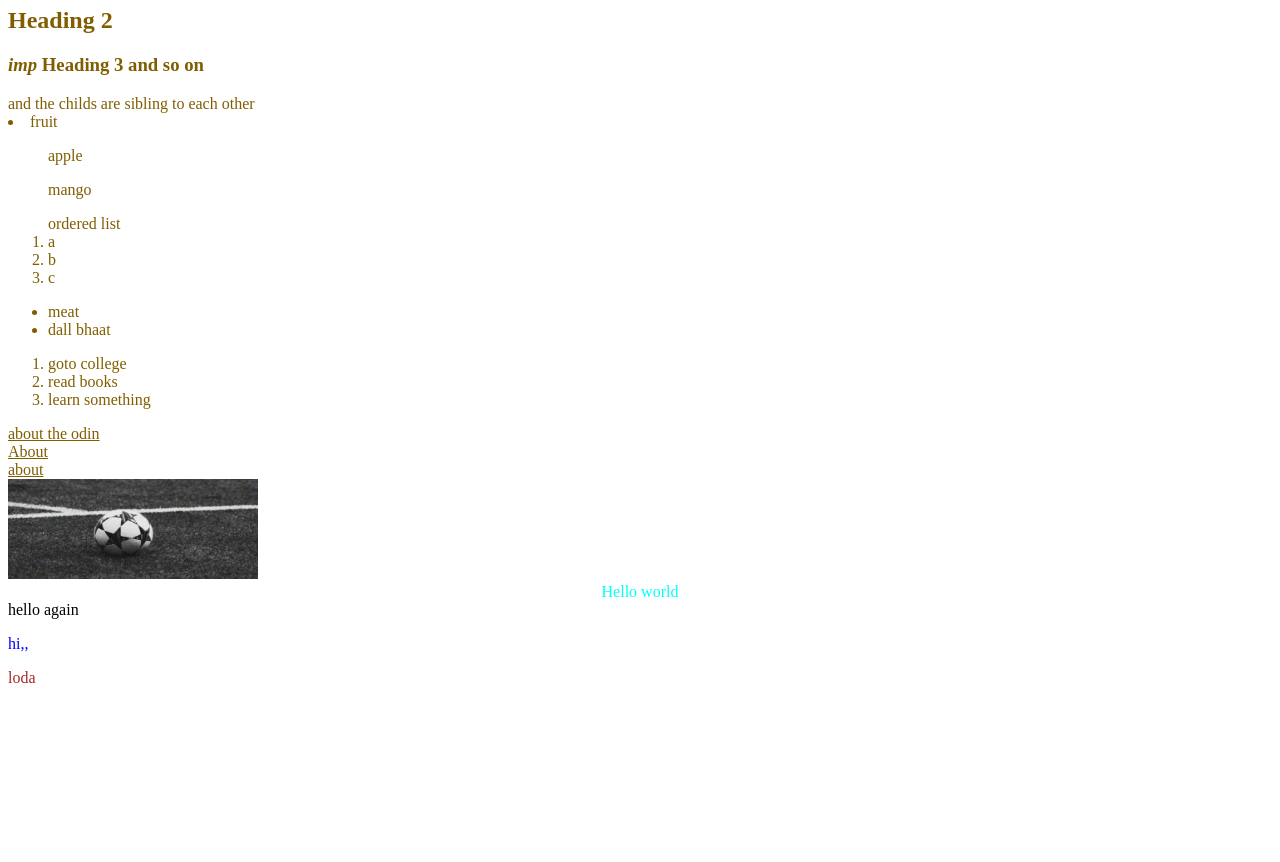
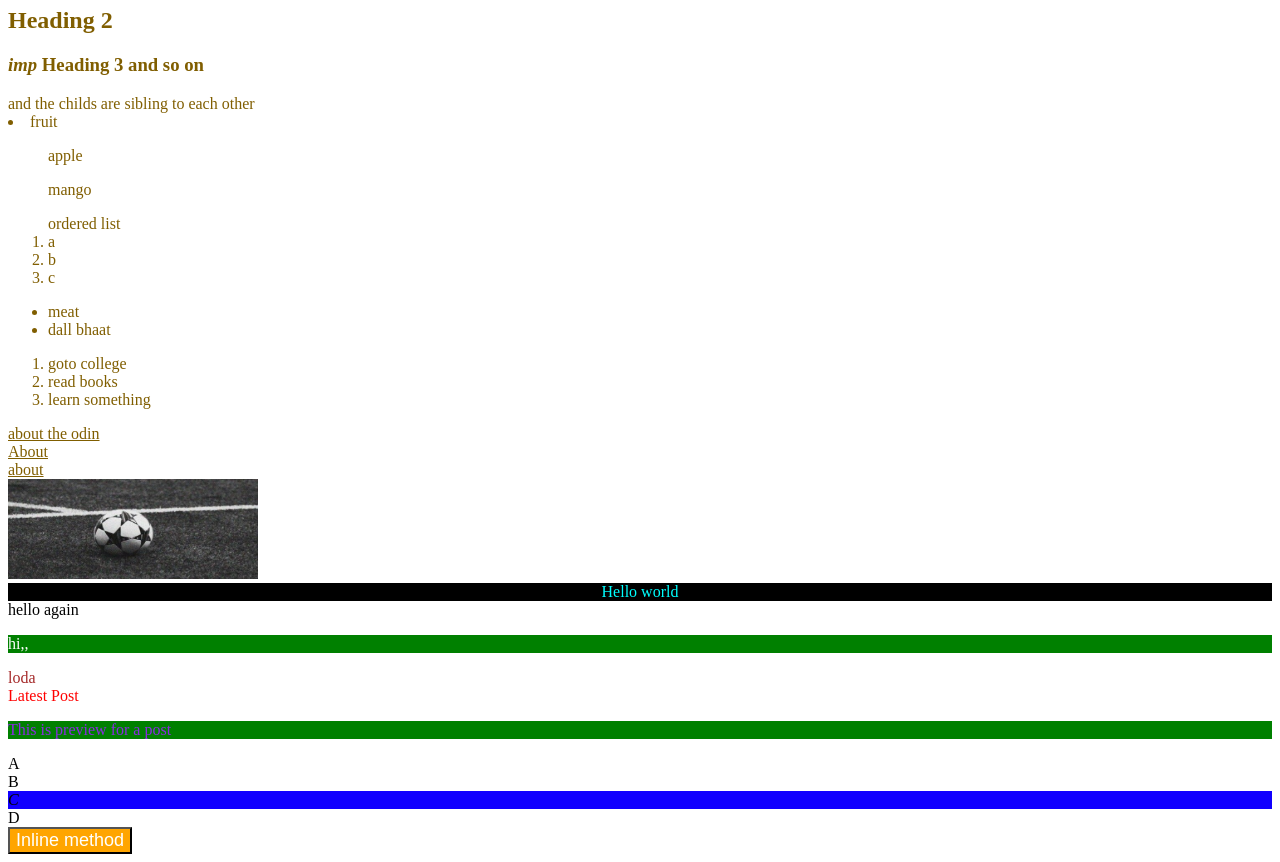
Before and after one commit to 0aashutosh/Web-learning, a plain HTML site: page index.html in a window 1280 px wide. Shown: the part 159-1021 px from the top of the page. Before the commit the page ends 854 px from the top, so only its background shows below. Drawn offline with Linux system fonts and the light colour scheme.

Commit message:
inline css and combinators

```diff
--- a/index.html
+++ b/index.html
@@ -48,6 +48,19 @@
     <div>hello again</div>
     <p>hi,,</p>
     <div class="loda-class">loda</div>
+    <div>
+         <div class="subsection header">Latest Post</div>
+        <p class="subsection preview" id="preview">This is preview for a post</p>
 
+   </div>
+   <div class="ancestor">A
+    <div class="contents">B
+        <div class="contents">C</div>
+
+    </div>
+
+   </div>
+   <div class="contents">D</div>
+   <button class="but">Inline method</button>
 </body>
 </html>
--- a/style.css
+++ b/style.css
@@ -5,7 +5,9 @@ div{
     color: black;
 }
 p{
-    color: blue;
+    background-color: green;
+
+    color: white;
 }
 .loda-class{
     color: brown;
@@ -13,5 +15,20 @@ p{
 #hello-world{
     color: aqua;
     text-align: center;
-
+    background-color: black;
 }
+.subsection.header{
+    color: red;
+}
+.subsection#preview{
+    color: blueviolet;
+}
+.ancestor .contents .contents{
+    background-color: #10f;
+    font-style: italic;
+}
+.but{
+    background-color: orange;
+    font-size: 18px;
+    color: white;
+}
```
